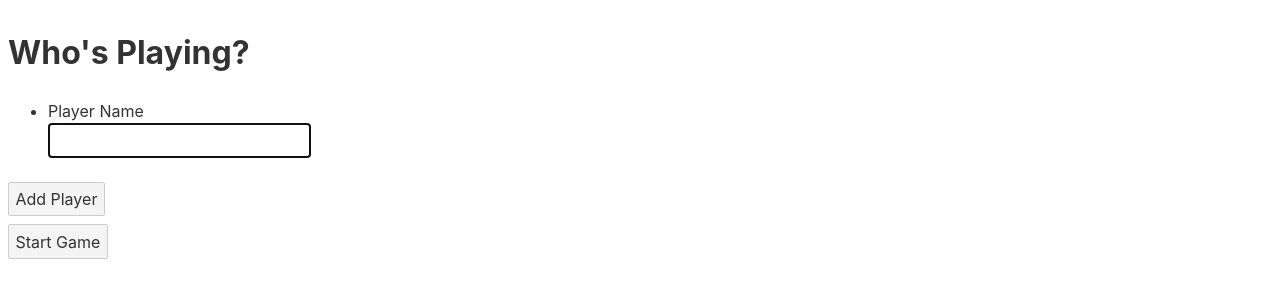
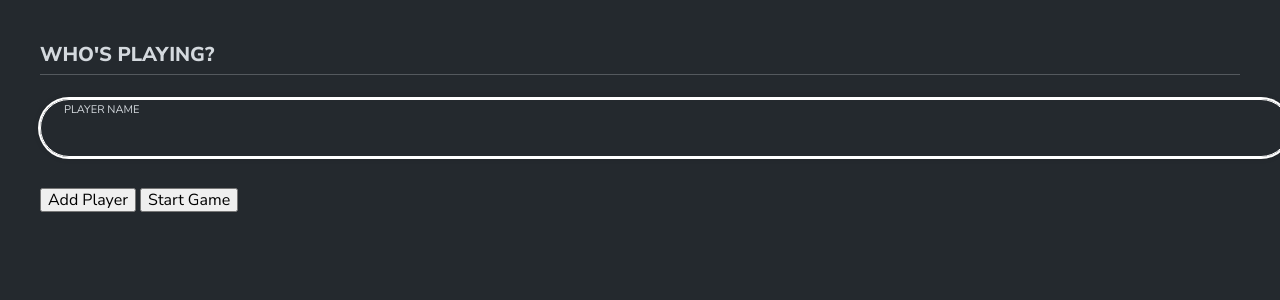
Before and after one commit to jasonjohnson47/svelte-score-keeper, a Svelte app: page / in a window 1280 px wide. Shown: the top 300 px of the page. Built offline with nearby package versions, Linux system fonts and the light colour scheme.

Commit message:
Begin adding styling and creating floating label input component

```diff
--- a/public/global.css
+++ b/public/global.css
@@ -1,63 +1,82 @@
-html, body {
-	position: relative;
-	width: 100%;
-	height: 100%;
+body {
+	font-family: 'Nunito Sans', sans-serif;
+	font-style: normal;
+	font-weight: 400;
+	font-size: 1rem;
+	background-color: #24292e;
+	color: #d4d9de;
+	line-height:1.5;
+}
+main {
+	padding: 20px;
+}
+h1 {
+	font-size: 1.25rem;
+	font-weight: 800;
+	text-transform: uppercase;
+	padding-bottom: .25rem;
+	border-bottom: 1px solid #54595e;
+	margin-top:0;
+	margin-bottom: 1.5rem;
+}
+.list-unstyled {
+	padding-left: 0;
+	list-style: none;
 }
 
-body {
-	color: #333;
-	margin: 0;
-	padding: 8px;
-	box-sizing: border-box;
-	font-family: -apple-system, BlinkMacSystemFont, "Segoe UI", Roboto, Oxygen-Sans, Ubuntu, Cantarell, "Helvetica Neue", sans-serif;
+/* Button */
+
+.btn {
+	display: inline-block;
+	color: #212529;
+	text-align: center;
+	vertical-align: middle;
+	-webkit-user-select: none;
+	-moz-user-select: none;
+	-ms-user-select: none;
+	user-select: none;
+	background-color: transparent;
+	transition: color 0.15s ease-in-out, background-color 0.15s ease-in-out, border-color 0.15s ease-in-out, box-shadow 0.15s ease-in-out;
+	font-size: 0.875rem;
+	font-weight: 400;
+	line-height: 1.57143;
+	padding:.6875rem 2rem;
+	border:2px solid transparent;
+	border-radius: 1.5625rem / 50%;
+	text-decoration:none !important;
+	white-space: normal;
+}
+@media (prefers-reduced-motion: reduce) {
+.btn {
+	transition: none;
+}
+}
+.btn:hover {
+	color: #212529;
+	text-decoration: none;
+}
+.btn:focus {
+	outline: 0;
+	box-shadow: 0 0 0 0.2rem rgba(0, 123, 255, 0.25);
+}
+.btn-block {
+	display: block;
+	width: 100%;
 }
 
-a {
-	color: rgb(0,100,200);
-	text-decoration: none;
+.btn-primary {
+	background-color:#007bbd;
+	border-color: transparent;
+	color:#fff;
 }
-
-a:hover {
-	text-decoration: underline;
+.btn-primary:hover {
+	background-color: #fff;
+	border-color: #007bbd;
+	color:#007bbd;
 }
-
-a:visited {
-	color: rgb(0,80,160);
+.btn-primary:focus {
+	background-color: #fff;
+	border-color: #007bbd;
+	color:#007bbd;
+	box-shadow: 0 0 0 .1875rem rgba(0,123,189,0.5) !important;
 }
-
-label {
-	display: block;
-}
-
-input, button, select, textarea {
-	font-family: inherit;
-	font-size: inherit;
-	-webkit-padding: 0.4em 0;
-	padding: 0.4em;
-	margin: 0 0 0.5em 0;
-	box-sizing: border-box;
-	border: 1px solid #ccc;
-	border-radius: 2px;
-}
-
-input:disabled {
-	color: #ccc;
-}
-
-button {
-	color: #333;
-	background-color: #f4f4f4;
-	outline: none;
-}
-
-button:disabled {
-	color: #999;
-}
-
-button:not(:disabled):active {
-	background-color: #ddd;
-}
-
-button:focus {
-	border-color: #666;
-}
--- a/public/index.html
+++ b/public/index.html
@@ -6,7 +6,12 @@
 
 	<title>Svelte app</title>
 
+	<link rel="preconnect" href="https://fonts.googleapis.com">
+	<link rel="preconnect" href="https://fonts.gstatic.com" crossorigin>
+	<link href="https://fonts.googleapis.com/css2?family=Nunito+Sans:ital,wght@0,400;0,800;1,400;1,800&display=swap" rel="stylesheet">
+
 	<link rel='icon' type='image/png' href='/favicon.png'>
+	<link rel='stylesheet' href='/normalize.css'>
 	<link rel='stylesheet' href='/global.css'>
 	<link rel='stylesheet' href='/build/bundle.css'>
 
--- /dev/null
+++ b/src/components/FloatingLabelInput.svelte
@@ -0,0 +1,83 @@
+<script lang="ts">
+
+    import { onMount } from 'svelte';
+
+    export let id: string = '';
+    export let label: string = '';
+    export let type: string = '';
+    export let value: string = '';
+
+    let input: HTMLInputElement;
+
+    $: containerClasses = ['floating-label'];
+    $: containerClass = containerClasses.join(' ');
+
+    onMount(async () => {
+
+        // Make the label float when the field is focused
+        input.addEventListener('focusin', function() {
+            containerClasses = ['floating-label', 'has-focus', 'is-floating'];
+        });
+
+        // Move the label back on blur/focusout, but only if the field is empty
+        input.addEventListener('focusout', function() {
+            containerClasses = containerClasses.filter((containerClass) => {
+                return containerClass !== 'has-focus';
+            });
+            if (input.value === '' || input.value === null) {
+                containerClasses = containerClasses.filter((containerClass) => {
+                    return containerClass !== 'is-floating';
+                });
+            }
+        });
+
+	});
+</script>
+
+<div class={containerClass}>
+    <label for={id}>{label}</label>
+    <input
+        type={type}
+        id={id}
+        value={value}
+        bind:this={input}
+    >
+</div>
+
+<style>
+    .floating-label {
+        position: relative;
+    }
+    .floating-label input {
+        font-size: 1.125rem;
+        color: #d4d9de;
+        line-height: 2;
+        width:100%;
+        padding:0.625rem 1.5rem;
+        border: 1px solid #fff;
+        border-radius: 1.8125rem / 50%;
+        background-color: transparent;
+        margin-bottom: 15px;
+    }
+    .floating-label.has-focus input {
+        box-shadow: 0 0 0 2px #fff, 0 0 7px 0 rgba(0,0,0,0.2);
+        outline: 0 none;
+    }
+    .floating-label label {
+        position: absolute;
+        left: 1.5rem;
+        top: 1rem;
+        font-size: 1.125rem;
+        color: #d4d9de;
+        pointer-events: none;
+        background-color: transparent;
+        transition: all .3s ease-in-out;
+    }
+    .floating-label.is-floating label {
+        top: 0.25rem;
+        font-size: 0.6875rem;
+        color: #d4d9de;
+        text-transform: uppercase;
+        line-height: 1.2;
+    }
+</style>
--- a/src/components/GameSetup.svelte
+++ b/src/components/GameSetup.svelte
@@ -2,6 +2,7 @@
     import { players } from '../stores';
     import { scores } from '../stores';
     import { afterUpdate } from 'svelte';
+    import FloatingLabelInput from './FloatingLabelInput.svelte';
 
     let playerList: HTMLElement;
     let highestPlayerId:number;
@@ -44,28 +45,23 @@
 
 </script>
 
+<main>
     <h1>Who's Playing?</h1>
-
-<ul bind:this={playerList}>
+    <ul class="list-unstyled" bind:this={playerList}>
         {#each $players as player, index (player.id)}
             <li>
-            <label for="name-{player.id}">Player Name</label>
-            <input
-                type="text"
-                id="name-{player.id}"
-                bind:value="{player.name}"
-            >
+                <FloatingLabelInput
+                    id={'name-' + player.id}
+                    label={'Player Name'}
+                    type={'text'}
+                    bind:value={player.name}
+                />
                 {#if $players.length !== index + 1}
                     <button type="button" on:click={() => { deletePlayer(player.id)}}>Delete Player</button>
                 {/if}
             </li>
         {/each}
     </ul>
-
-<div>
     <button type="button" on:click="{addPlayer}">Add Player</button>
-</div>
-
-<div>
     <button type="button" on:click="{startGame}">Start Game</button>
-</div>
+</main>
```
Also changed, not shown: public/normalize.css (added). Lines whose indentation alone changed are shown as unchanged.
